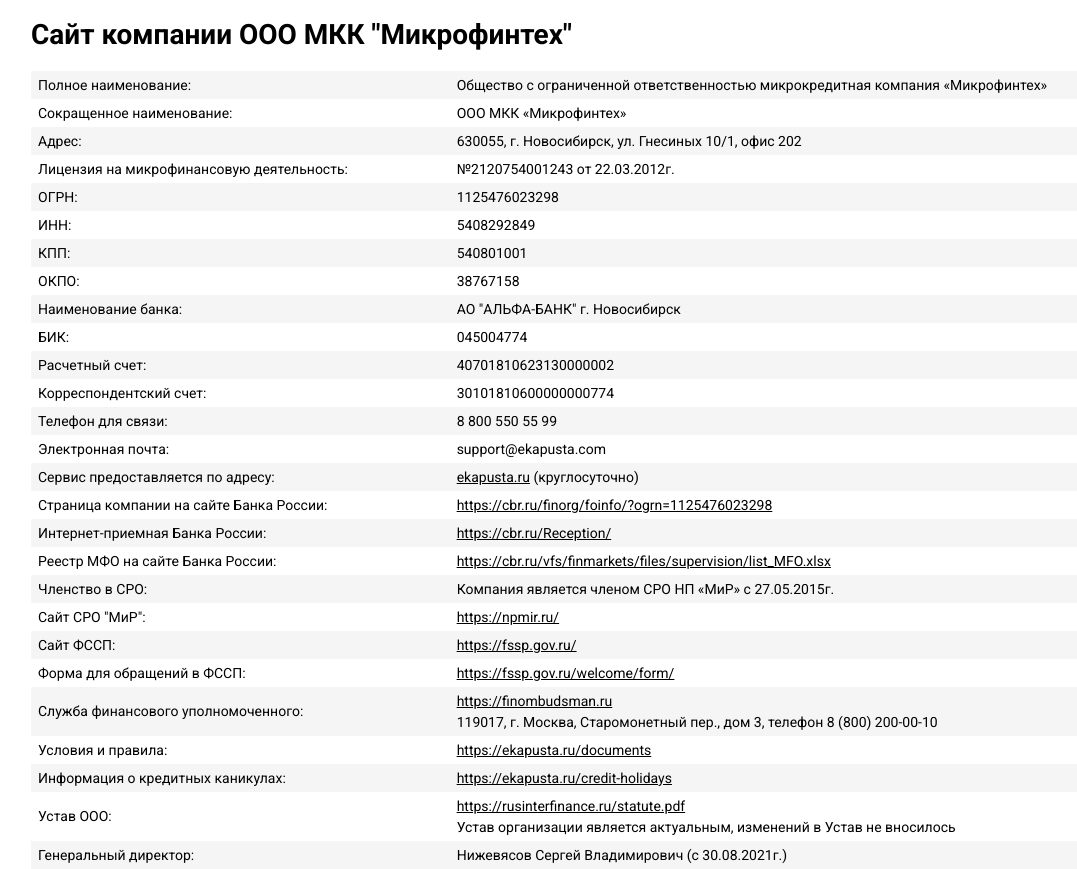
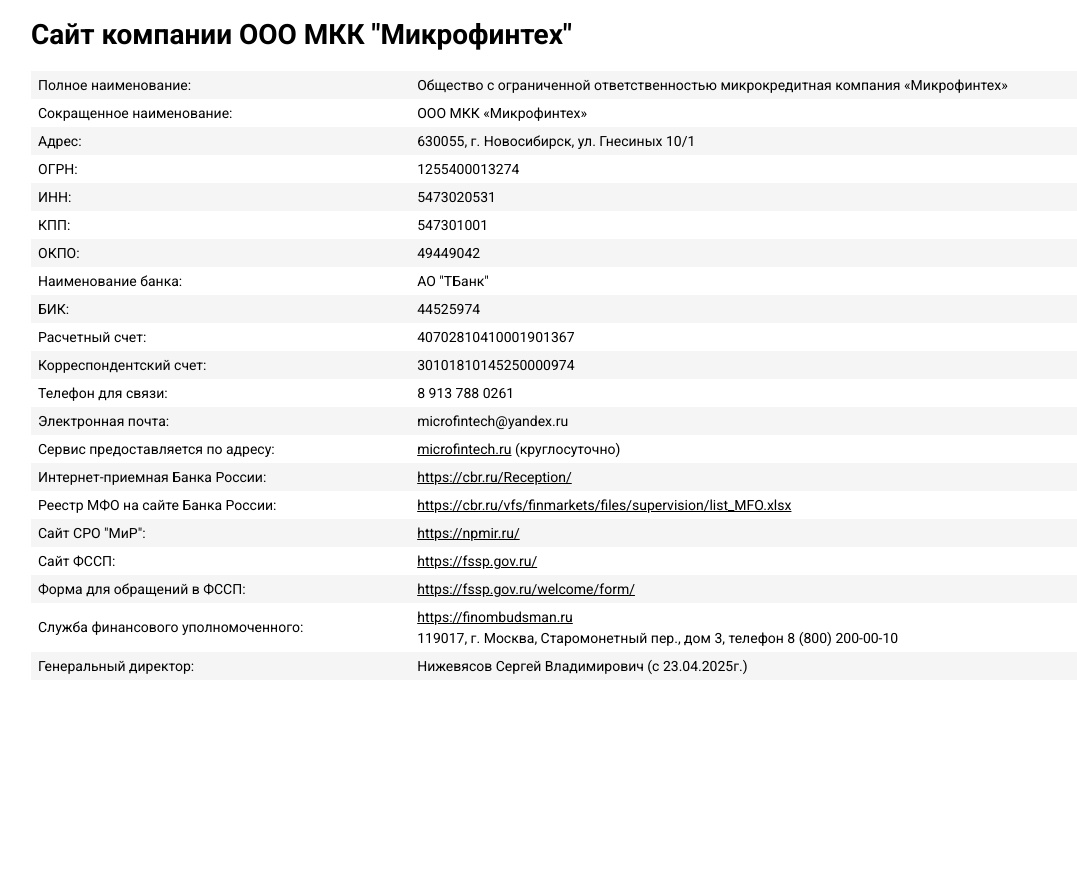
Before and after one commit to ekapusta/microfintech.ru, a plain HTML site: page index.html in a window 1280 px wide. Shown: the whole page, without its empty margins (9-1086 px from the left). After the commit the page ends 820 px from the top, so only its background shows below. Drawn offline with Linux system fonts and the light colour scheme.

Commit message:
[index] Change data

```diff
--- a/index.html
+++ b/index.html
@@ -166,62 +166,61 @@
             </tr>
             <tr>
                 <td>Адрес:</td>
-                <td>630055, г. Новосибирск, ул. Гнесиных 10/1, офис 202</td>
+                <td>630055, г. Новосибирск, ул. Гнесиных 10/1</td>
             </tr>
-            <tr>
-                <td>Лицензия на микрофинансовую деятельность:</td>
-                <td>№2120754001243 от 22.03.2012г.</td>
-            </tr>
+<!--            <tr>-->
+<!--                <td>Лицензия на микрофинансовую деятельность:</td>-->
+<!--                <td>№2120754001243 от 22.03.2012г.</td>-->
+<!--            </tr>-->
             <tr>
                 <td>ОГРН:</td>
-                <td>1125476023298</td>
+                <td>1255400013274</td>
             </tr>
             <tr>
                 <td>ИНН:</td>
-                <td>5408292849</td>
+                <td>5473020531</td>
             </tr>
             <tr>
                 <td>КПП:</td>
-                <td>540801001</td>
+                <td>547301001</td>
             </tr>
             <tr>
                 <td>ОКПО:</td>
-                <td>38767158</td>
+                <td>49449042</td>
             </tr>
             <tr>
                 <td>Наименование банка:</td>
-                <td>АО "АЛЬФА-БАНК" г. Новосибирск</td>
+                <td>АО "ТБанк"</td>
             </tr>
             <tr>
                 <td>БИК:</td>
-                <td>045004774</td>
+                <td>44525974</td>
             </tr>
             <tr>
                 <td>Расчетный счет:</td>
-                <td>40701810623130000002</td>
+                <td>40702810410001901367</td>
             </tr>
             <tr>
                 <td>Корреспондентский счет:</td>
-                <td>30101810600000000774</td>
+                <td>30101810145250000974</td>
             </tr>
             <tr>
                 <td>Телефон для связи:</td>
-                <td>8 800 550 55 99</td>
+                <td>8 913 788 0261</td>
             </tr>
             <tr>
                 <td>Электронная почта:</td>
-                <td>support@ekapusta.com</td>
+                <td>microfintech@yandex.ru</td>
             </tr>
             <tr>
                 <td>Сервис предоставляется по адресу:</td>
-                <td><a href="https://ekapusta.ru"
-                       target="_blank">ekapusta.ru</a> (круглосуточно)</td>
+                <td><a href="https://microfintech.ru" target="_blank">microfintech.ru</a> (круглосуточно)</td>
             </tr>
-            <tr>
-                <td>Страница компании на сайте Банка России:</td>
-                <td><a href="https://cbr.ru/finorg/foinfo/?ogrn=1125476023298"
-                       target="_blank">https://cbr.ru/finorg/foinfo/?ogrn=1125476023298</a></td>
-            </tr>
+<!--            <tr>-->
+<!--                <td>Страница компании на сайте Банка России:</td>-->
+<!--                <td><a href="https://cbr.ru/finorg/foinfo/?ogrn=1255400013274"-->
+<!--                       target="_blank">https://cbr.ru/finorg/foinfo/?ogrn=1255400013274</a></td>-->
+<!--            </tr>-->
             <tr>
                 <td>Интернет-приемная Банка России:</td>
                 <td><a href="https://cbr.ru/Reception/" target="_blank">https://cbr.ru/Reception/</a></td>
@@ -232,10 +231,10 @@
                        target="_blank">https://cbr.ru/vfs/finmarkets/files/supervision/list_MFO.xlsx</a>
                 </td>
             </tr>
-            <tr>
-                <td>Членство в СРО:</td>
-                <td>Компания является членом СРО НП «МиР» с 27.05.2015г.</td>
-            </tr>
+<!--            <tr>-->
+<!--                <td>Членство в СРО:</td>-->
+<!--                <td>Компания является членом СРО НП «МиР» с 27.05.2015г.</td>-->
+<!--            </tr>-->
             <tr>
                 <td>Сайт СРО "МиР":</td>
                 <td><a href="https://npmir.ru/">https://npmir.ru/</a></td>
@@ -255,23 +254,23 @@
                     119017, г. Москва, Старомонетный пер., дом 3, телефон 8 (800) 200-00-10
                 </td>
             </tr>
-            <tr>
-                <td>Условия и правила:</td>
-                <td><a href="https://ekapusta.ru/documents" target="_blank">https://ekapusta.ru/documents</a>
-                </td>
-            </tr>
-            <tr>
-                <td>Информация о кредитных каникулах:</td>
-                <td><a href="https://ekapusta.ru/credit-holidays" target="_blank">https://ekapusta.ru/credit-holidays</a>
-                </td>
-            </tr>
-            <tr>
-                <td>Устав ООО:</td>
-                <td><a href="statute.pdf" target="_blank">https://rusinterfinance.ru/statute.pdf </a><br>Устав организации является актуальным, изменений в Устав не вносилось</td>
-            </tr>
+<!--            <tr>-->
+<!--                <td>Условия и правила:</td>-->
+<!--                <td><a href="https://ekapusta.ru/documents" target="_blank">https://ekapusta.ru/documents</a>-->
+<!--                </td>-->
+<!--            </tr>-->
+<!--            <tr>-->
+<!--                <td>Информация о кредитных каникулах:</td>-->
+<!--                <td><a href="https://ekapusta.ru/credit-holidays" target="_blank">https://ekapusta.ru/credit-holidays</a>-->
+<!--                </td>-->
+<!--            </tr>-->
+<!--            <tr>-->
+<!--                <td>Устав ООО:</td>-->
+<!--                <td><a href="statute.pdf" target="_blank">https://rusinterfinance.ru/statute.pdf </a><br>Устав организации является актуальным, изменений в Устав не вносилось</td>-->
+<!--            </tr>-->
             <tr>
                 <td>Генеральный директор:</td>
-                <td>Нижевясов Сергей Владимирович (с 30.08.2021г.)</td>
+                <td>Нижевясов Сергей Владимирович (с 23.04.2025г.)</td>
             </tr>
 <!--            <tr>-->
 <!--                <td>Информация об условиях займа:</td>-->
```
